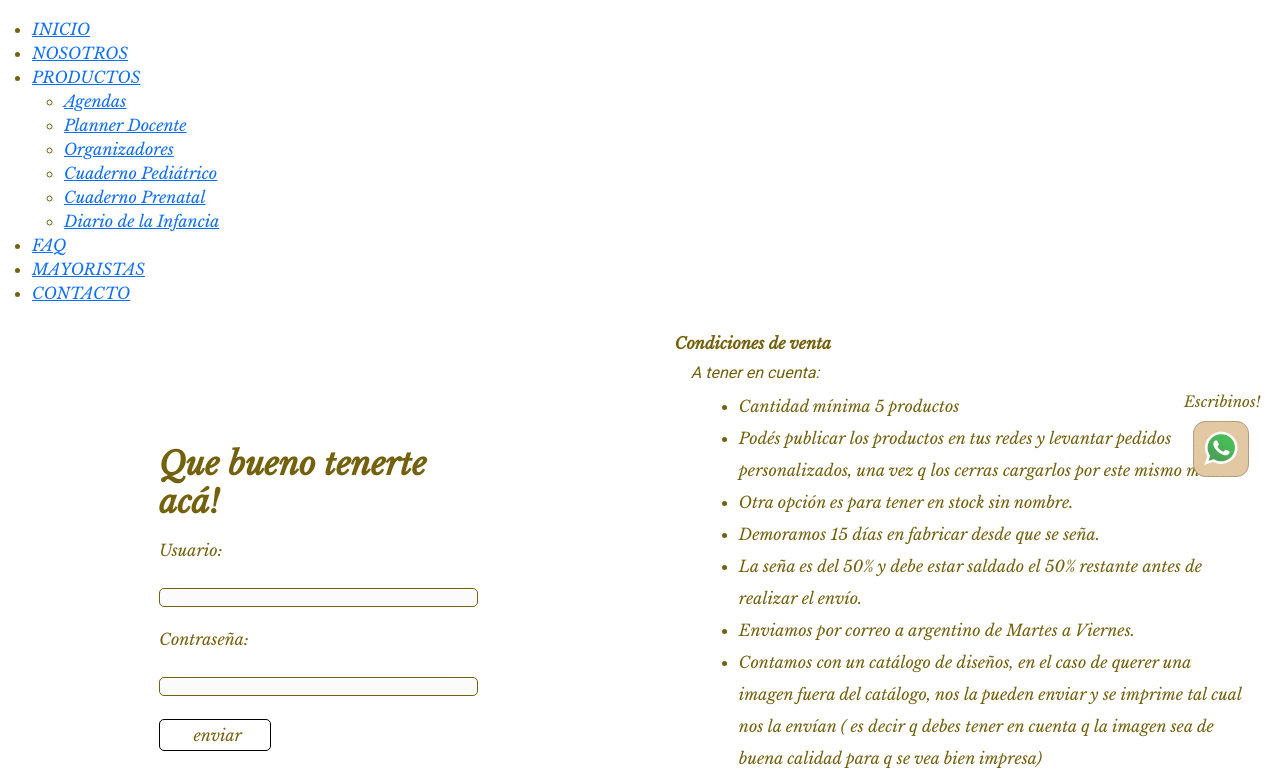
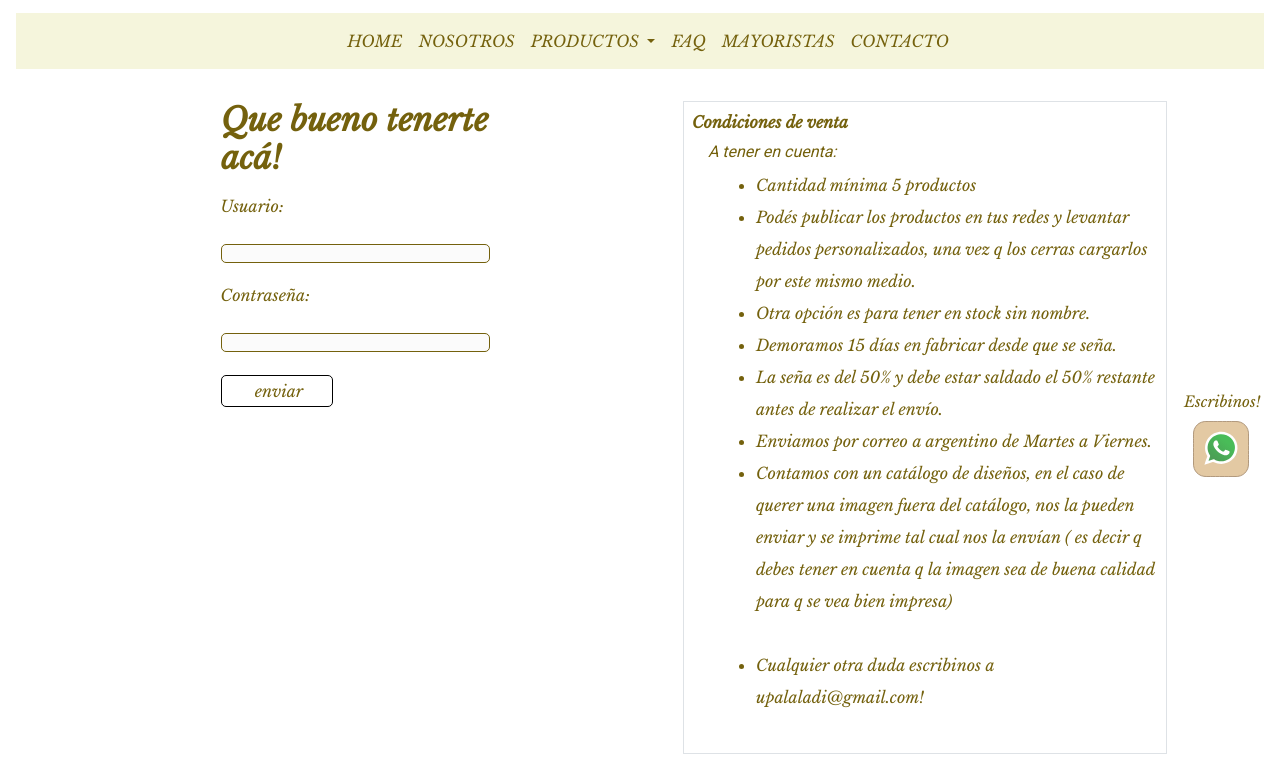
Before and after one commit to yanavs/Tienda-de-cuadernos, a plain HTML site: page Pages/mayoristas.html in a window 1280 px wide. Shown: the part 303-1080 px from the top of the page. Drawn offline with nearby package versions, Linux system fonts and the light colour scheme.

Commit message:
mayoristas

```diff
--- a/Pages/mayoristas.html
+++ b/Pages/mayoristas.html
@@ -26,53 +26,60 @@
     </header>
 
     <main>
-        <div class="contenedorMayoristas">
-            <div class="menu">
-                <nav>
-                    <ul>
-                        <li>
-                            <a title="Inicio" href="./index.html">INICIO</a>
+        <!-- Menu -->
+        <nav class="navbar navbar-expand-lg navbar-light">
+            <div class="container-fluid">
+                <a class="navbar-brand" href="#"></a>
+                <button class="navbar-toggler" type="button" data-bs-toggle="collapse"
+                    data-bs-target="#navbarNavDropdown" aria-controls="navbarNavDropdown" aria-expanded="false"
+                    aria-label="Toggle navigation">
+                    <span class="navbar-toggler-icon"></span>
+                </button>
+                <div class="collapse navbar-collapse" id="navbarNavDropdown">
+                    <ul class="navbar-nav mx-auto">
+                        <li class="nav-item">
+                            <a class="nav-link" aria-current="page" href="../index.html">HOME</a>
                         </li>
-                        <li>
-                            <a title="Nosotros" href="./nosotros.html">NOSOTROS</a>
+                        <li class="nav-item">
+                            <a class="nav-link" href="./nosotros.html">NOSOTROS</a>
                         </li>
-                        <li>
-                            <a title="Productos" href="./productos.html">PRODUCTOS</a>
-                            <ul>
-                                <li>
-                                    <a href="#" class="agendas">Agendas</a>
+                        <li class="nav-item dropdown">
+                            <a class="nav-link dropdown-toggle" href="#" id="navbarDropdown" role="button"
+                                data-bs-toggle="dropdown" aria-expanded="false">
+                                PRODUCTOS
+                            </a>
+                            <ul class="dropdown-menu" aria-labelledby="navbarDropdown">
+                                <li><a class="dropdown-item m-1" href="#">Agenda Anual</a></li>
+                                <li><a class="dropdown-item m-1" href="#">Agenda Perpetua</a></li>
+                                <li><a class="dropdown-item m-1" href="#">Agenda Universitaria</a></li>
+                                <li><a class="dropdown-item m-1" href="#">Planner Docente</a></li>
+                                <li><a class="dropdown-item m-1" href="#">Agenda Emprendedora</a></li>
+                                <li><a class="dropdown-item m-1" href="#">Organizadores Tematicos</a></li>
+                                <li><a class="dropdown-item m-1" href="#">Cuaderno Pediátrico</a></li>
+                                <li><a class="dropdown-item m-1" href="#">Cuaderno Prenatal</a></li>
+                                <li><a class="dropdown-item m-1" href="#">Memory Book</a></li>
+                                <li><a class="dropdown-item m-1" href="#">Diario de la Infancia</a></li>
+                            </ul>
                         </li>
-                                <li>
-                                    <a href="#">Planner Docente</a>
+                        <li class="nav-item">
+                            <a class="nav-link" href="./FAQ.html">FAQ</a>
                         </li>
-                                <li>
-                                    <a href="#">Organizadores</a>
+                        <li class="nav-item">
+                            <a class="nav-link" href="./mayoristas.html">MAYORISTAS</a>
                         </li>
-                                <li>
-                                    <a href="#">Cuaderno Pediátrico</a>
-                                </li>
-                                <li>
-                                    <a href="#">Cuaderno Prenatal</a>
-                                </li>
-                                <li>
-                                    <a href="#">Diario de la Infancia</a>
+                        <li class="nav-item">
+                            <a class="nav-link" href="./contacto.html">CONTACTO</a>
                         </li>
                     </ul>
-                        </li>
-                        <li>
-                            <a title="FAQ" href="./FAQ.html">FAQ</a>
-                        </li>
-                        <li>
-                            <a title="Mayoristas" href="./mayoristas.html">MAYORISTAS</a>
-                        </li>
-                        <li>
-                            <a title="Contacto" href="./contacto.html">CONTACTO</a>
-                        </li>
-                    </ul>
+                </div>
+            </div>
         </nav>
-            </div>
         <!-- Fin Menu -->
 
+        <section>
+            <div class="container">
+                <div class="row">
+                    <div class="col-sm p-3">
                         <div class="mayoristas">
                             <form>
                                 <h1 class="animate__animated animate__bounceInDown">Que bueno tenerte acá!</h1>
@@ -87,22 +94,29 @@
                                 </div>
                             </form>
                         </div>
+                    </div>
+
+                    <div class="col-sm p-3">
                         <div class="condicionesDeVenta">
-                <fieldset>
-                    <legend>Condiciones de venta</legend>
+                            <fieldset class="border p-2">
+                                <legend class="w-auto">Condiciones de venta</legend>
                                 <h1>A tener en cuenta:</h1>
                                 <ul>
                                     <li>Cantidad mínima 5 productos</li>
-                        <li>Podés publicar los productos en tus redes y levantar pedidos personalizados, una vez q
+                                    <li>Podés publicar los productos en tus redes y levantar pedidos personalizados, una
+                                        vez q
                                         los
                                         cerras cargarlos por este mismo medio.</li>
                                     <li>Otra opción es para tener en stock sin nombre.</li>
                                     <li>Demoramos 15 días en fabricar desde que se seña.</li>
-                        <li>La seña es del 50% y debe estar saldado el 50% restante antes de realizar el envío.</li>
+                                    <li>La seña es del 50% y debe estar saldado el 50% restante antes de realizar el
+                                        envío.</li>
                                     <li>Enviamos por correo a argentino de Martes a Viernes. </li>
-                        <li>Contamos con un catálogo de diseños, en el caso de querer una imagen fuera del catálogo,
+                                    <li>Contamos con un catálogo de diseños, en el caso de querer una imagen fuera del
+                                        catálogo,
                                         nos
-                            la pueden enviar y se imprime tal cual nos la envían ( es decir q debes tener en cuenta
+                                        la pueden enviar y se imprime tal cual nos la envían ( es decir q debes tener en
+                                        cuenta
                                         q la
                                         imagen sea de buena calidad para q se vea bien impresa)</li>
                                     <br>
@@ -110,6 +124,16 @@
                                 </ul>
                             </fieldset>
                         </div>
+                    </div>
+                </div>
+            </div>
+            </div>
+        </section>
+
+
+
+
+
         </div>
     </main>
 
--- a/style/estilo.css
+++ b/style/estilo.css
@@ -717,15 +717,25 @@ header {
         font-size: 13px;
     }
 
+
     .btn-primary {
         --bs-btn-bg: beige;
         --bs-btn-border-color:#74610d;
         --bs-btn-hover-bg:#74610d;
-        color: #74610d;
+        --bs-btn-color:#74610d;
         --bs-btn-hover-border-color:#74610d;
-        margin-left: 33%;
+        --bs-btn-active-bg:#74610d;
+        color: #74610d
     }
 
+    .btn a{
+        color: #74610d;
+        text-decoration: none;
+    }
+
+    a:hover{
+        color: white;
+    }
 
     /*FIN CONTACTO*/
 
@@ -736,7 +746,6 @@ header {
         grid-template-rows: 0.2fr 1.8fr;
         gap: 6px 6px;
         grid-template-areas:
-            "menu menu"
             "mayoristas condicionesDeVenta";
         width: 90% auto;
         height: 50vh auto;
```
Also changed, not shown: Pages/contacto.html (+3 -3 lines). Lines whose indentation alone changed are shown as unchanged.
